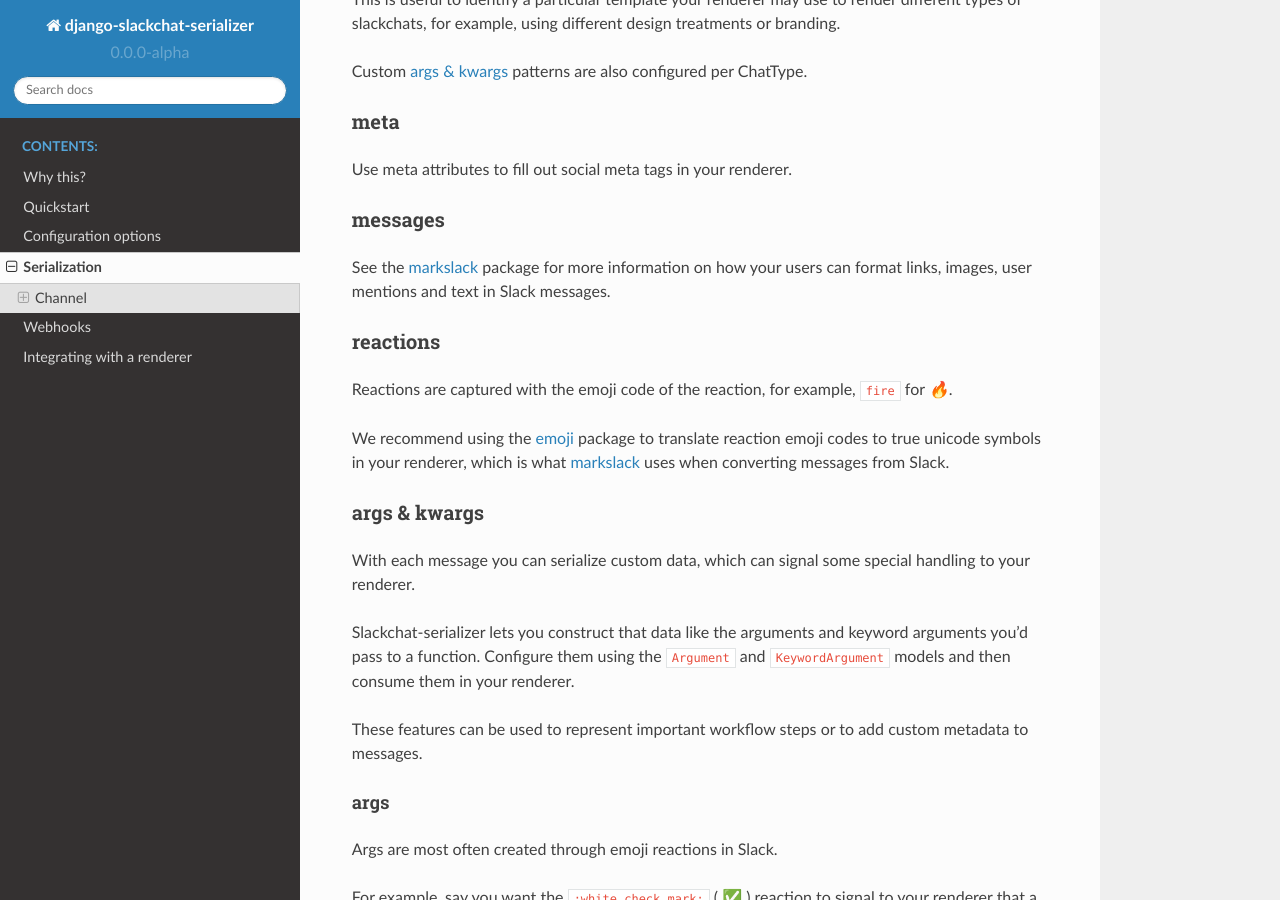
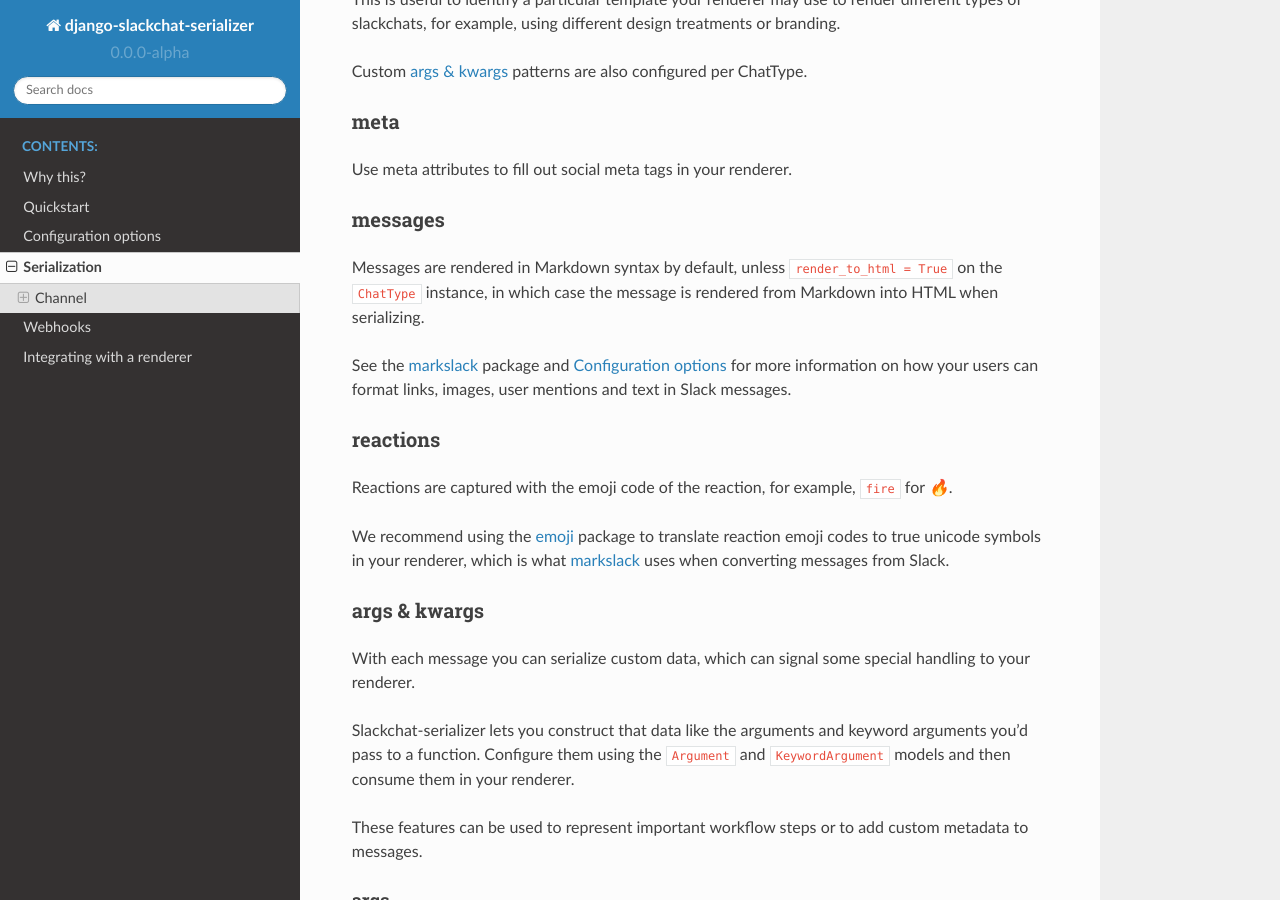
Before and after one commit to The-Politico/django-slackchat-serializer, a Sphinx documentation site: the page built from docs/source/serialization.rst, in a window 1280 px wide and 900 px high, scrolled down 1383 px. Built offline with Sphinx 7.4.7 and the Read the Docs theme 2.0.0, drawn with Linux system fonts in a browser that asks for light colours.

Commit message:
last docs

```diff
--- a/docs/source/conf.py
+++ b/docs/source/conf.py
@@ -16,6 +16,7 @@
     'sphinx.ext.todo',
     'sphinx.ext.coverage',
     'sphinx.ext.githubpages',
+    'sphinx.ext.intersphinx',
 ]
 
 # Add any paths that contain templates here, relative to this directory.
--- a/docs/source/config.rst
+++ b/docs/source/config.rst
@@ -1,5 +1,7 @@
-Configuration
-=============
+.. _config-options:
+
+Configuration options
+=====================
 
 
 Required config
--- a/docs/source/serialization.rst
+++ b/docs/source/serialization.rst
@@ -79,7 +79,9 @@
 messages
 ^^^^^^^^
 
-See the `markslack <https://github.com/The-Politico/markslack>`_ package for more information on how your users can format links, images, user mentions and text in Slack messages.
+Messages are rendered in Markdown syntax by default, unless :code:`render_to_html = True` on the :code:`ChatType` instance, in which case the message is rendered from Markdown into HTML when serializing.
+
+See the `markslack <https://github.com/The-Politico/markslack>`_ package and :ref:`config-options` for more information on how your users can format links, images, user mentions and text in Slack messages.
 
 reactions
 ^^^^^^^^^
--- a/docs/source/webhooks.rst
+++ b/docs/source/webhooks.rst
@@ -40,12 +40,12 @@
 
 .. note::
 
-  If you need to fire a repeat verification request because your endpoint didn't respond correctly the first time or its URL changed, simply open the :code:`Webhook` instance in Django's admin and re-save it.
+  If you need to fire a repeat verification request because your endpoint didn't respond correctly the first time or because the endpoint URL changed, simply open the :code:`Webhook` instance in Django's admin and re-save it.
 
 Payload
 -------
 
-The webhook will send a payload with the ID of the channel that was updated, allowing your renderer to hit the channel's API and republish the updated data.
+Whenever one the notification models is updated, the webhook will send a payload with the ID of the channel that was updated, allowing your renderer to hit the channel's API and republish the updated data.
 
 .. code-block:: json
 
```
Also changed, not shown: other parts of docs/source/webhooks.rst (+1 -1 lines).
